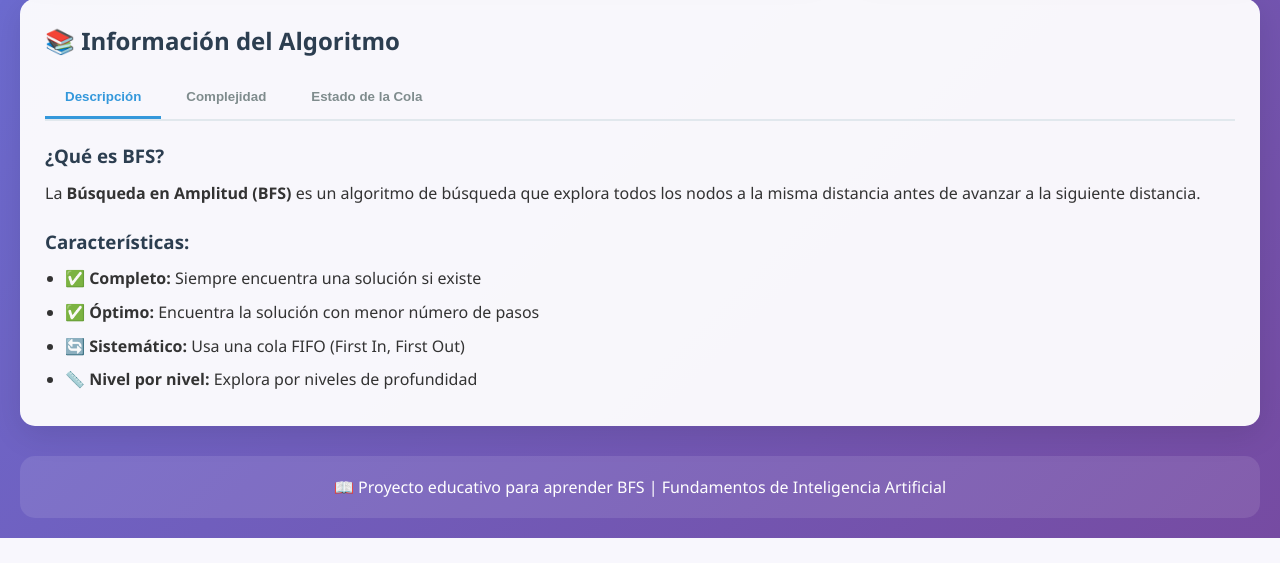
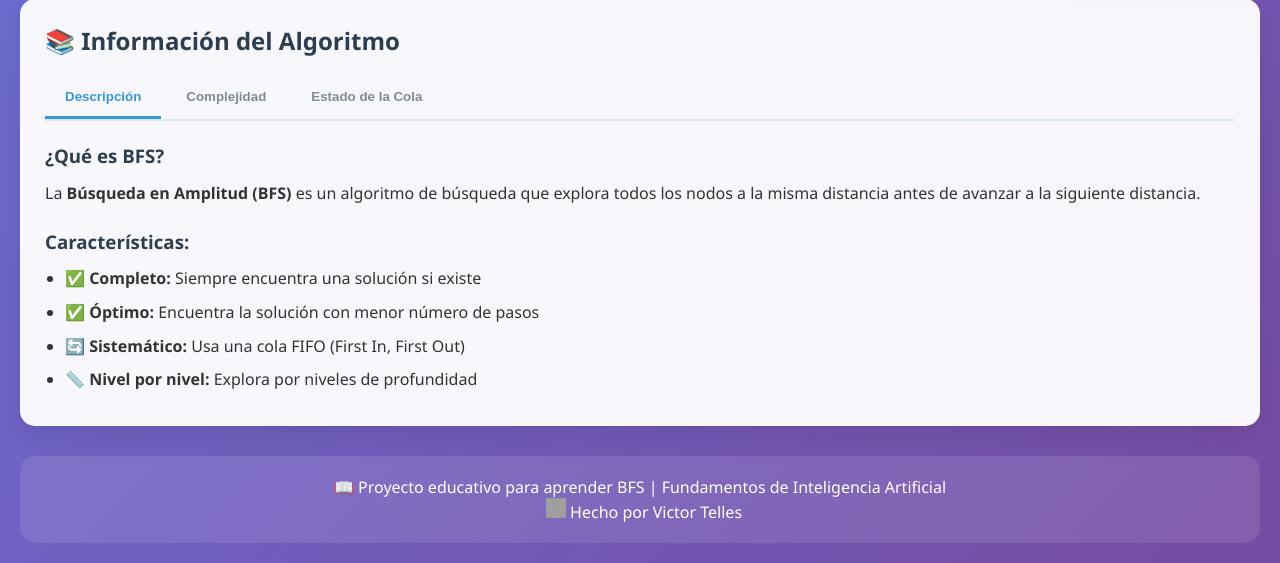
Before and after one commit to victortelles/BFS-Busqueda-en-Amplitud, a Flask app: page / in a window 1280 px wide. Shown: the part 1084-1647 px from the top of the page. Before the commit the page ends 1622 px from the top, so only its background shows below. Run offline with Flask 3, Linux system fonts and the light colour scheme; grey boxes are pictures that could not be loaded.

Commit message:
Estilos para los creditos (pie de pagina)

```diff
--- a/frontend/static/style.css
+++ b/frontend/static/style.css
@@ -67,6 +67,25 @@ body {
     font-weight: 600;
     color: #2c3e50;
     font-size: 0.9em;
+}
+
+/* Github */
+.github-icon {
+    width: 20px;
+    height: 20px;
+    vertical-align: middle;
+    margin-left: 8px;
+    transition: transform 0.2s ease;
+}
+
+.github-link {
+    text-decoration: none;
+    display: inline-flex;
+    align-items: center;
+}
+
+.github-link:hover .github-icon {
+    transform: scale(1.1);
 }
 
 .control-group select {
--- a/frontend/templates/index.html
+++ b/frontend/templates/index.html
@@ -160,6 +160,12 @@
         <!-- Footer -->
         <footer class="footer">
             <p>📖 Proyecto educativo para aprender BFS | Fundamentos de Inteligencia Artificial</p>
+            <p>
+                <a href="https://github.com/victortelles/BFS-Busqueda-en-Amplitud" target="_blank" class="github-link">
+                    <img src="/public/screenshots/github.png" alt="GitHub" class="github-icon">
+                </a>
+                Hecho por Victor Telles
+            </p>
         </footer>
     </div>
 
```
